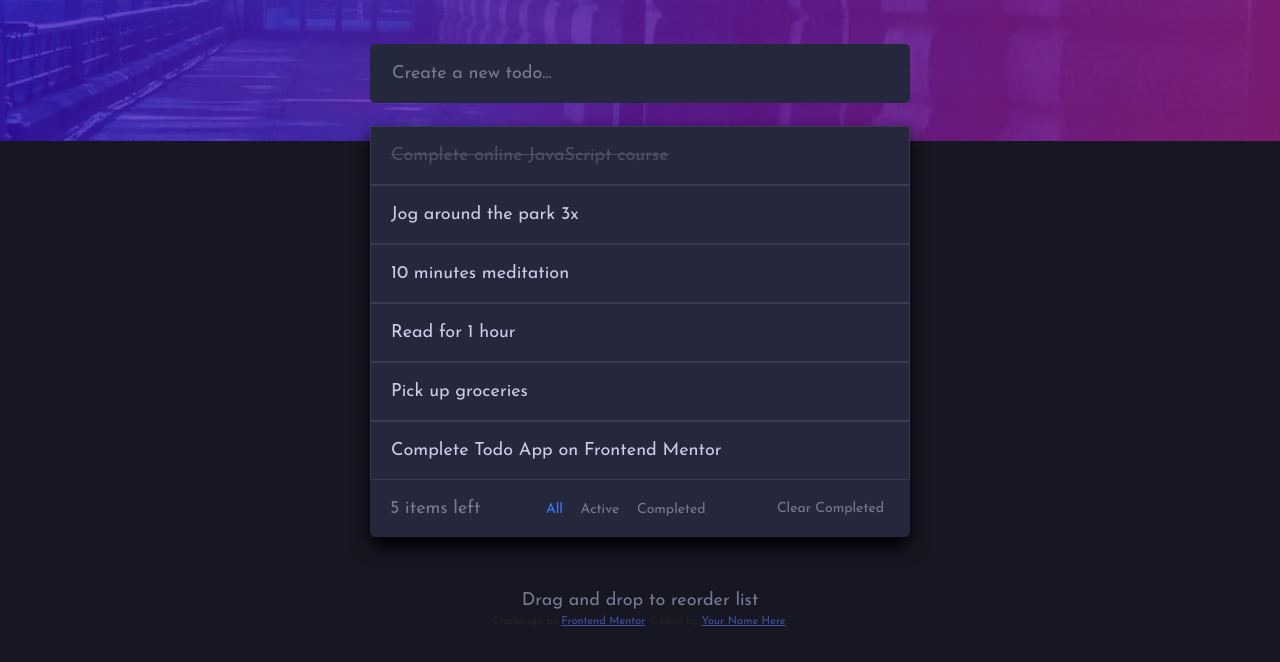
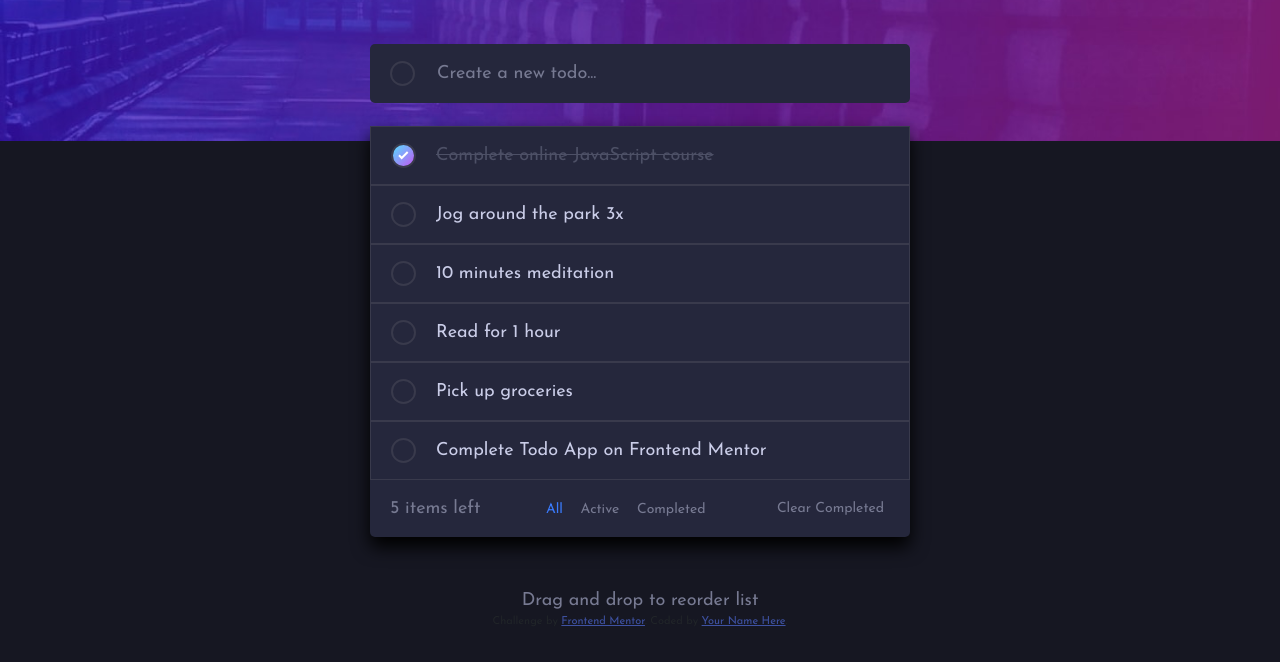
Before and after one commit to NhanPhamTrong/todo-app, a plain HTML site: page index.html in a window 1280 px wide. Shown: the part 126-788 px from the top of the page. Drawn offline with nearby package versions, Linux system fonts and the light colour scheme; files that its build step writes are made by us from their sources.

Commit message:
Update _function.scss

```diff
--- a/scss/0-helper/_function.scss
+++ b/scss/0-helper/_function.scss
@@ -5,7 +5,7 @@ item-style {
     display: flex;
     align-items: center;
 
-    button {
+    .check {
         margin-right: 20px;
         height: 25px;
         width: 25px;
```
